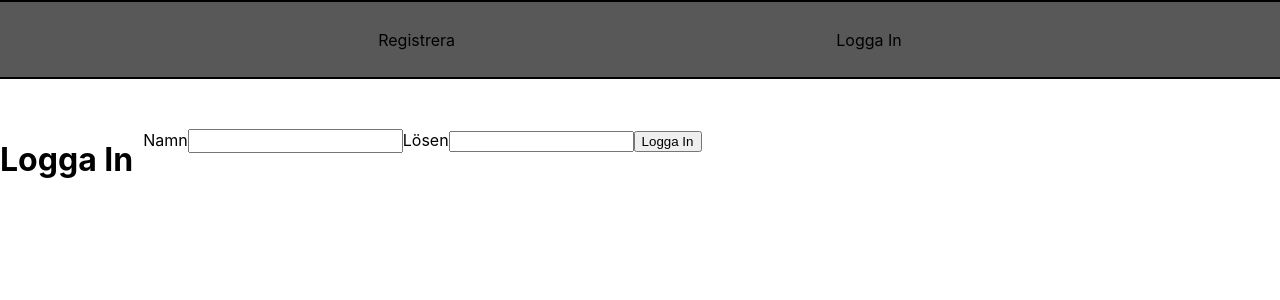
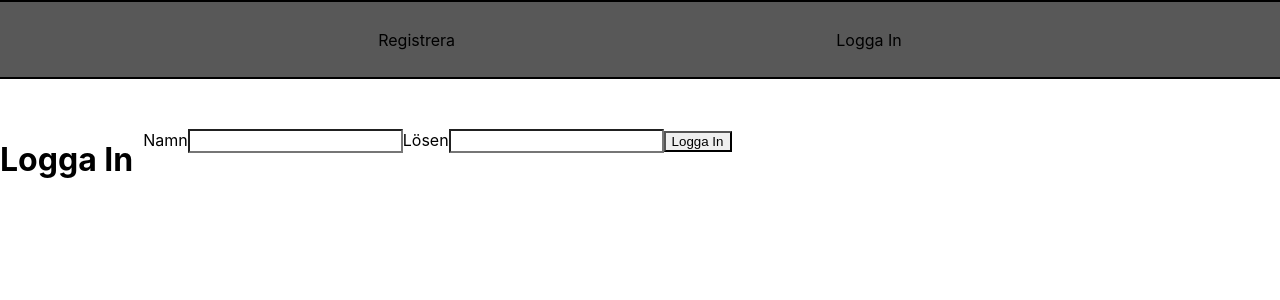
Before and after one commit to Ludde86/marn-app, a React (Create React App) app in the folder client/: page /login in a window 1280 px wide. Shown: the top 300 px of the page. Built offline with nearby package versions, Linux system fonts and the light colour scheme; no server answers.

Commit message:
try fix border raduis for iOS

```diff
--- a/client/src/components/shopping/Shopping.css
+++ b/client/src/components/shopping/Shopping.css
@@ -47,6 +47,7 @@
 .input-submit:focus {
 	outline: none;
 }
+
 .input-update {
 	width: 25%;
 	height: 30px;
--- a/client/src/index.css
+++ b/client/src/index.css
@@ -7,8 +7,23 @@ body {
 	font-size: 16px;
 }
 
-input[type="text"] {
+/* try disable auto zoom for iOS */
+input {
 	font-size: inherit;
+}
+
+input {
+	-webkit-border-radius: 0;
+	border-radius: 0;
+	-webkit-box-shadow: none;
+	box-shadow: none;
+}
+
+button {
+	-webkit-border-radius: 0;
+	border-radius: 0;
+	-webkit-box-shadow: none;
+	box-shadow: none;
 }
 
 code {
```
